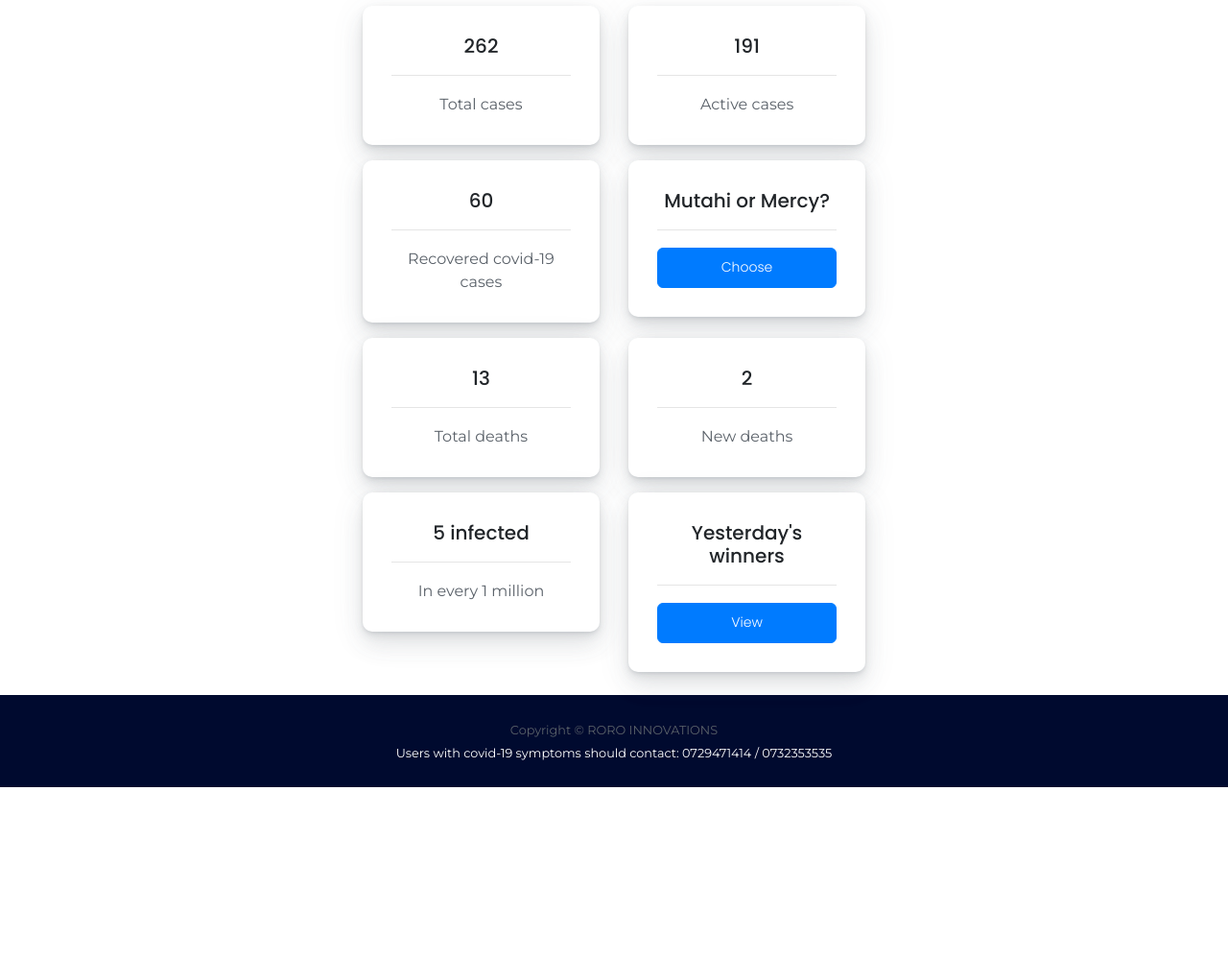
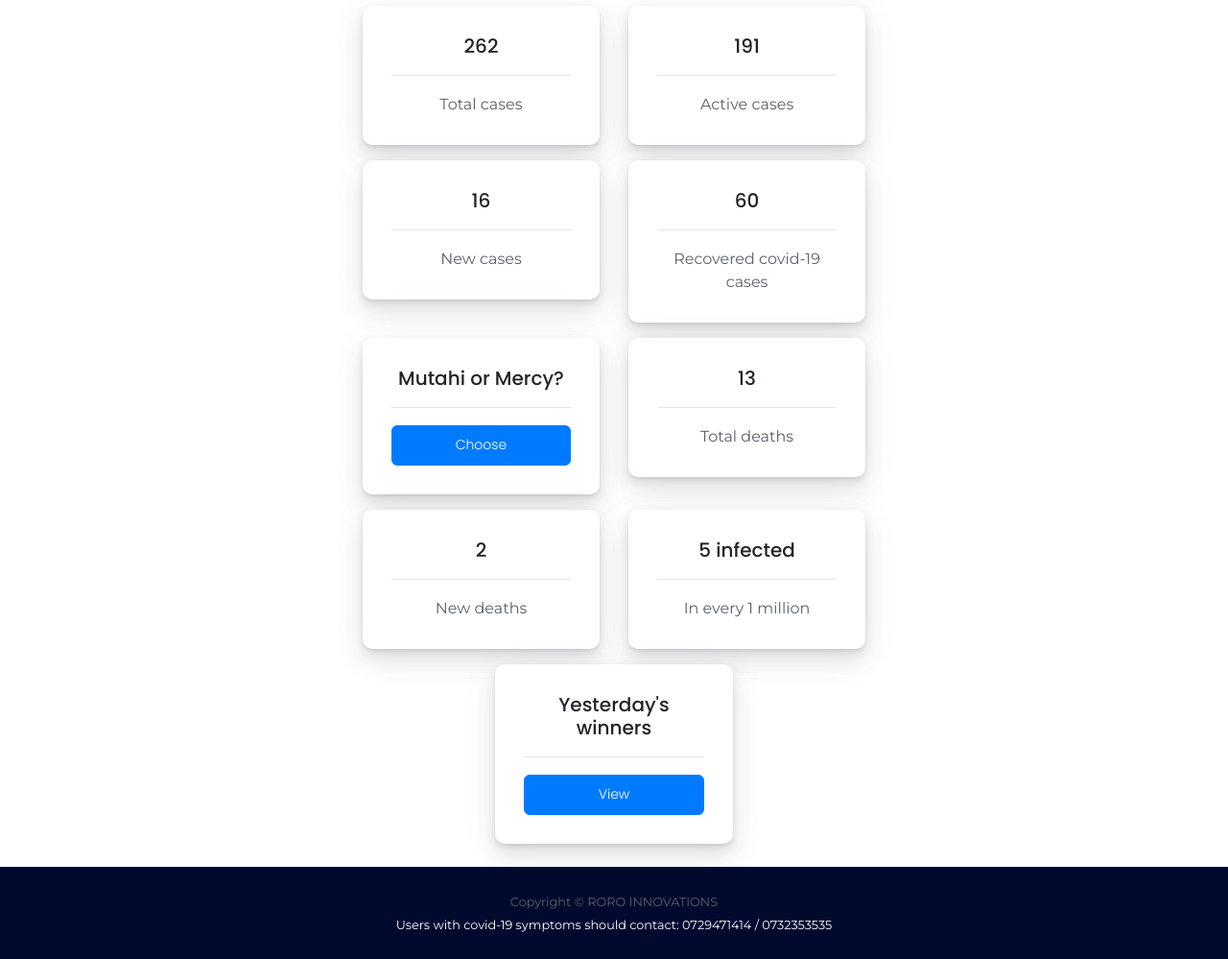
Before and after one commit to waruingugi/simple_corona_live, a Django app: page / in a window 1280 px wide. Shown: the part 143-1142 px from the top of the page at 96% size. Before the commit the page ends 963 px from the top, so only its background shows below. Run offline with Django 3.2, Linux system fonts and the light colour scheme; parts of the project's set-up code (start-up, migrations or seed data) failed here and were passed over; some libraries are stand-ins or nearby versions.

Commit message:
Fourteen commit

```diff
--- a/core/templates/core/home.html
+++ b/core/templates/core/home.html
@@ -27,6 +27,16 @@
                                     <h5 class="card-title">191</h5>
                                     <hr>
                                     <p class="card-text">Active cases</p>
+                                </div>
+                            </div>
+                        </div>
+
+			<div class="col-sm-5">
+                            <div class="card mt-2 mb-2">
+                                <div class="card-body">
+                                    <h5 class="card-title">16</h5>
+                                    <hr>
+                                    <p class="card-text">New cases</p>
                                 </div>
                             </div>
                         </div>
```
